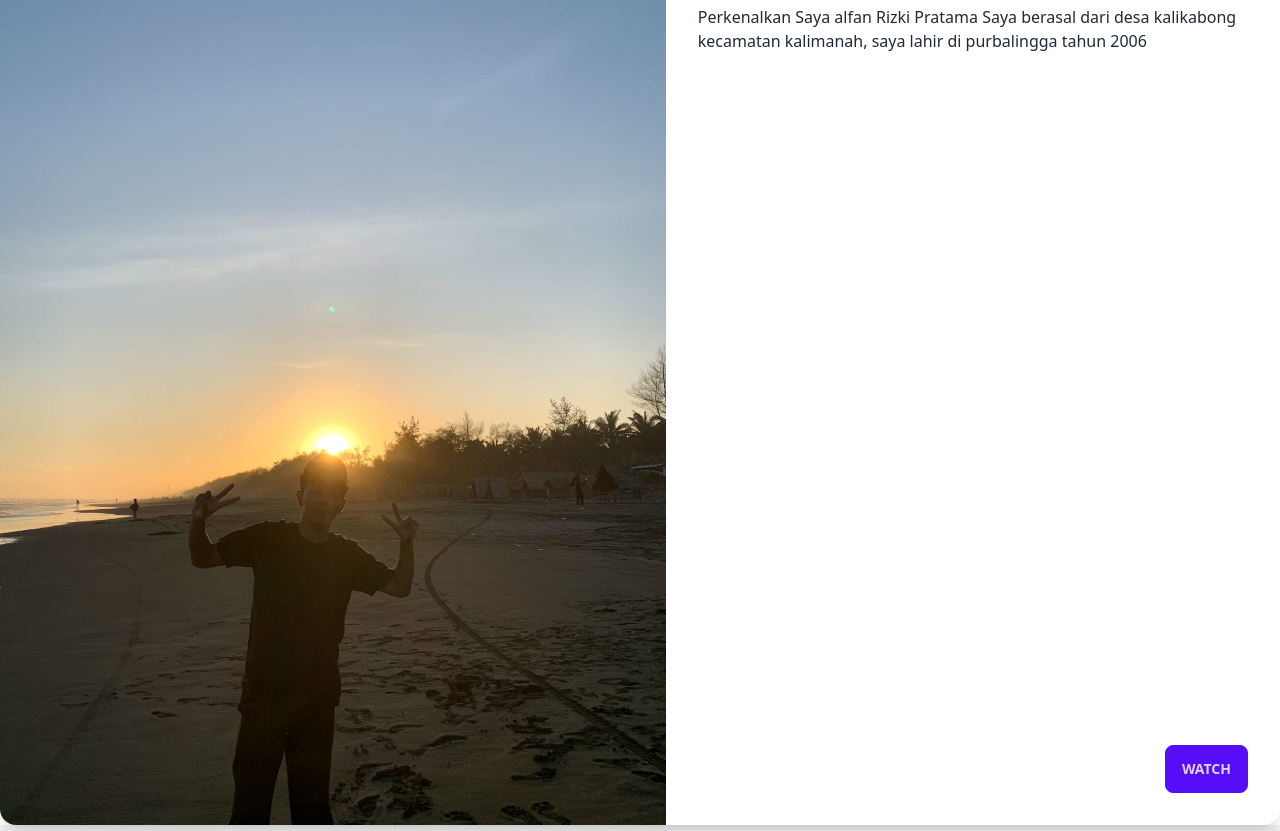
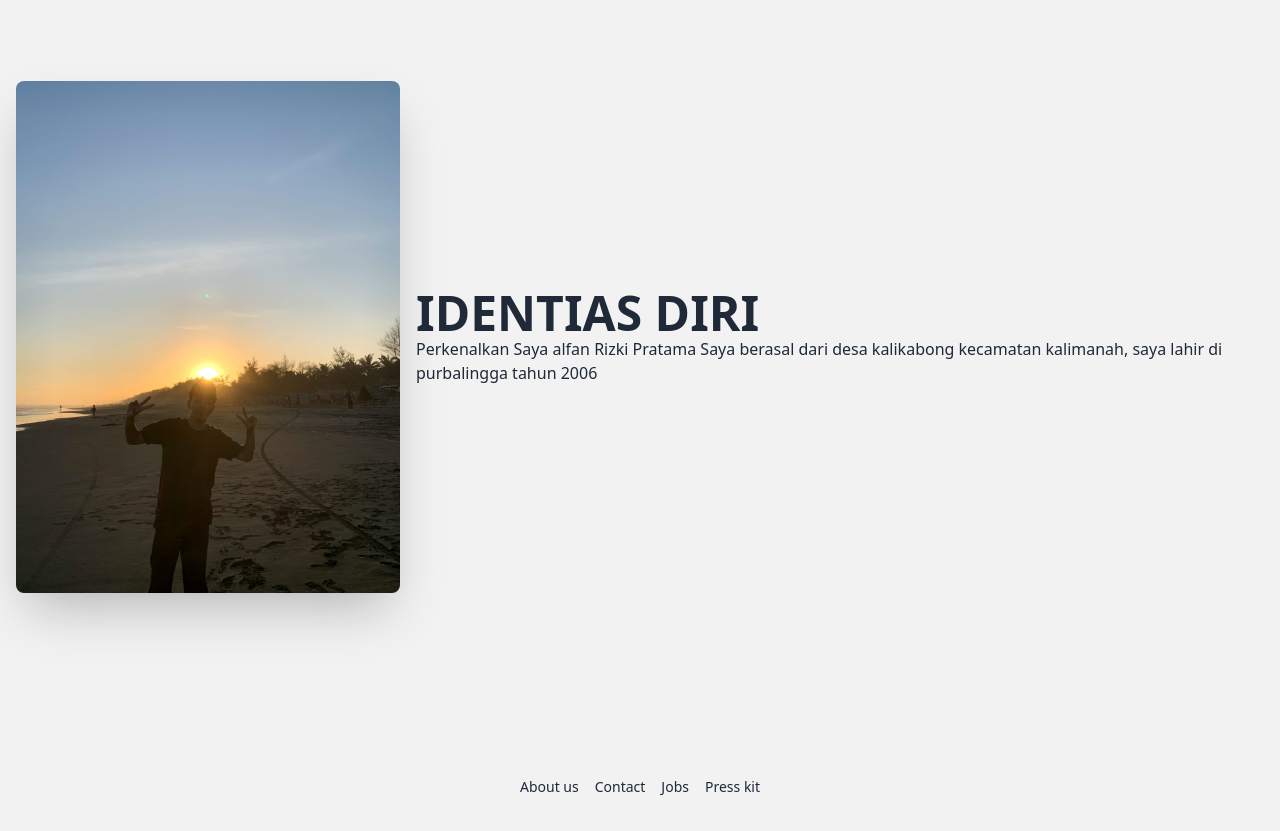
Before and after one commit to AlfanRizkiP/profil, a plain HTML site: page index.html in a window 1280 px wide. Shown: the part 863-1694 px from the top of the page. Drawn offline with nearby package versions, Linux system fonts and the light colour scheme.

Commit message:
Update index.html

```diff
--- a/index.html
+++ b/index.html
@@ -18,16 +18,15 @@
     </div>
   </div>
 </div>
-    <div class="card card-side bg-base-150 shadow-xl">
-  <figure><img src="saya.jpeg" width="50" height="50" alt="Movie"/></figure>
-  <div class="card-body">
-    <h2 class="card-title">Nama</h2>
+   <div class="hero min-h-screen bg-base-200 shadow-xl">
+  <div class="hero-content flex-col lg:flex-row">
+    <img src="saya.jpeg" class="max-w-sm rounded-lg shadow-2xl" />
+    <div>
+    <h2 class="text-5xl font-bold">IDENTIAS DIRI</h2>
     <p>Perkenalkan Saya alfan Rizki Pratama Saya berasal dari desa kalikabong kecamatan kalimanah, saya lahir di purbalingga tahun 2006</p>
-    <div class="card-actions justify-end">
-      <button class="btn btn-primary">Watch</button>
-    </div>
   </div>
 </div>
+   </div>
     <footer class="footer footer-center p-10 bg-base-200 text-base-content rounded">
   <nav class="grid grid-flow-col gap-4">
     <a class="link link-hover">About us</a>
```
